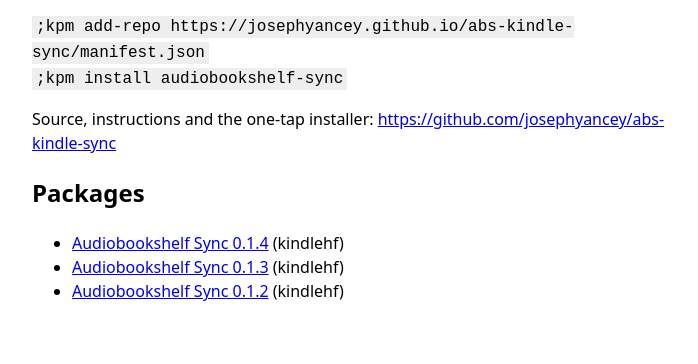
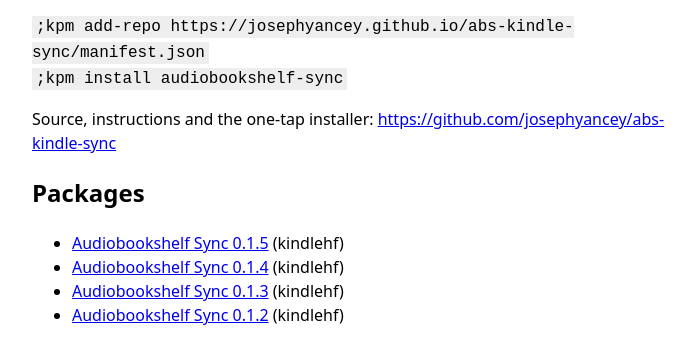
Before and after one commit to josephyancey/abs-kindle-sync, a browser extension: page index.html in a window 1280 px wide. Shown: the part 128-492 px from the top of the page, without its empty margins (288-986 px from the left). Drawn offline with Linux system fonts and the light colour scheme.

Commit message:
KPM repository: audiobookshelf-sync 0.1.5

```diff
--- a/index.html
+++ b/index.html
@@ -8,6 +8,7 @@
 <p>Source, instructions and the one-tap installer: <a href="https://github.com/josephyancey/abs-kindle-sync">https://github.com/josephyancey/abs-kindle-sync</a></p>
 <h2>Packages</h2>
 <ul>
+<li><a href="https://github.com/josephyancey/abs-kindle-sync/releases/download/v0.1.5/audiobookshelf-sync_0.1.5_kindlehf.kpkg">Audiobookshelf Sync 0.1.5</a> (kindlehf)</li>
 <li><a href="https://github.com/josephyancey/abs-kindle-sync/releases/download/v0.1.4/audiobookshelf-sync_0.1.4_kindlehf.kpkg">Audiobookshelf Sync 0.1.4</a> (kindlehf)</li>
 <li><a href="https://github.com/josephyancey/abs-kindle-sync/releases/download/v0.1.3/audiobookshelf-sync_0.1.3_kindlehf.kpkg">Audiobookshelf Sync 0.1.3</a> (kindlehf)</li>
 <li><a href="https://github.com/josephyancey/abs-kindle-sync/releases/download/v0.1.2/audiobookshelf-sync_0.1.2_kindlehf.kpkg">Audiobookshelf Sync 0.1.2</a> (kindlehf)</li>
```
Also changed, not shown: manifest.json, 1 other file.
